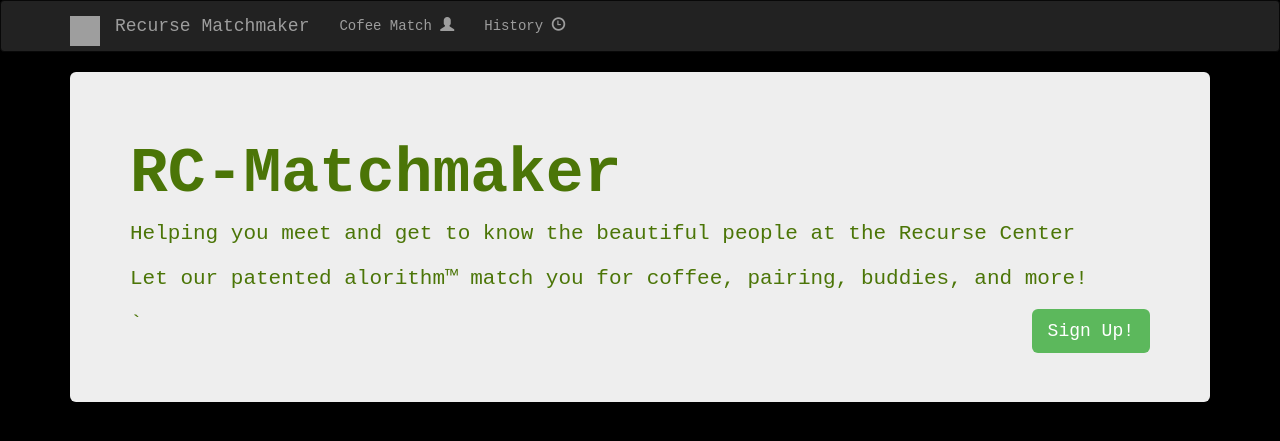
After one commit to aarsenault/rc-matchmaker, a Flask app: template src/templates/home.html in a window 1280 px wide. The commit adds this page. Shown: the top 441 px of the page. Run offline with Flask 2, Linux system fonts and the light colour scheme; the template is opened without the code that fills it, so the values that code supplies are empty; some libraries are stand-ins or nearby versions; grey boxes are pictures that could not be loaded.

Commit message:
refactor and landing page

```diff
--- a/src/app.py
+++ b/src/app.py
@@ -6,11 +6,13 @@ import os
 from flask import Flask, render_template
 from flask_sqlalchemy import SQLAlchemy
 
+from models.models import db
+
 # import matching
 # from users import fetch_users
 # from models import User
-from src.models import matching
-from src.models.users import fetch_users
+from models import matching
+from models.users import fetch_users
 # from src.models.models import User
 
 app = Flask(__name__)
@@ -18,14 +20,19 @@ app = Flask(__name__)
 # APP_SETTINGS picked up from autoenv and .env file
 app.config.from_object(os.environ['APP_SETTINGS'])
 app.config['SQLALCHEMY_TRACK_MODIFICATIONS'] = False
-db = SQLAlchemy(app)
 
 
 # Sanity Checker for env variables
 print( 'Environment configuratino is: {}'.format( os.environ['APP_SETTINGS']) )
 
+
 @app.route('/')
 def index():
+    return  render_template('home.html')
+
+
+@app.route('/matches')
+def show_matches():
     # TODO: redirect to /coffee
 
     # Backend: Create list of "users"
@@ -44,8 +51,8 @@ def index():
                            unmatched_users=unmatched_users)
 
 
-@app.route('/coffee')
-def coffee():
+@app.route('/profile')
+def show_profile():
     return render_template('profile.html')
     # return "Welcome to the Coffee Matchmaker!"
 
--- a/src/config.py
+++ b/src/config.py
@@ -1,6 +1,5 @@
 import os
 basedir = os.path.abspath(os.path.dirname(__file__))
-
 
 class Config(object):
     DEBUG = False
--- a/src/manage.py
+++ b/src/manage.py
@@ -2,7 +2,7 @@ import os
 from flask_script import Manager
 from flask_migrate import Migrate, MigrateCommand
 
-from src.app import app, db
+from app import app, db
 
 
 app.config.from_object(os.environ['APP_SETTINGS'])
--- a/src/models/users.py
+++ b/src/models/users.py
@@ -1,4 +1,4 @@
-from src.common.test_data import users as user_data
+from common.test_data import users as user_data
 
 def _get_hardcoded_users():
     """Return a hardcoded list of users for testing purposes."""
--- a/src/static/css/style.css
+++ b/src/static/css/style.css
@@ -7,21 +7,7 @@ body {
 }
 
 
-h2 {
-    margin-top: 20px;
-    margin-bottom: 5px;
-    color: #4B7507;
-    font-weight: 300;
-}
 
-
-
-
-h1 {
-    text-align: center;
-    text-transform: uppercase;
-    color: #4B7507;
-}
 
 .form-size {
 
--- a/src/templates/base.html
+++ b/src/templates/base.html
@@ -2,7 +2,7 @@
 <html lang="en">
 <head>
     <meta charset="UTF-8">
-    <title> RC Maker </title>
+    <title> RC Match-Maker </title>
 
     {% include 'html_dependencies.html' %}
 
@@ -22,7 +22,7 @@
             </button>
 
             <a class="navbar-brand" href="/" title="Home"> <img src="https://avatars2.githubusercontent.com/u/1085202?v=3&s=200" alt="Recurse Center Logo" style="width:30px;height:30px;"> </a>
-            <a class="navbar-brand" href="/" title="Home"> Recursse Matchmaker </a>
+            <a class="navbar-brand" href="/" title="Home"> Recurse Matchmaker </a>
         </div>
 
 
@@ -31,8 +31,8 @@
 
             <ul class="nav navbar-nav">
 
-                <li><a href="www.google.com"> Cofee Match <span class="glyphicon glyphicon-user"> </span> </a></li>
-                <li><a href="www.google.com"> History <span class="glyphicon glyphicon-time"> </span> </a></li>
+                <li><a href="#"> Cofee Match <span class="glyphicon glyphicon-user"> </span> </a></li>
+                <li><a href="#"> History <span class="glyphicon glyphicon-time"> </span> </a></li>
 
 
             </ul>
--- /dev/null
+++ b/src/templates/home.html
@@ -0,0 +1,14 @@
+{% extends "base.html" %}
+
+{% block content %}
+
+    <div class="jumbotron">
+        <h1> <strong> RC-Matchmaker </strong> </h1>
+        <p> Helping you meet and get to know the beautiful people at the Recurse Center </p>
+        <p> Let our patented alorithm™ match you for coffee, pairing, buddies, and more! </p>
+        <p> <a class="pull-right btn-primary btn-lg btn-success" href="{{ url_for('show_profile') }}" role="button" > Sign Up! </a> </p>
+        <p> `                       </p>
+        <p>                             </p>
+    </div>
+
+{% endblock %}
--- a/src/templates/html_dependencies.html
+++ b/src/templates/html_dependencies.html
@@ -5,13 +5,6 @@
 <link rel="stylesheet" href="{{ url_for('static', filename='css/style.css') }}">
 
 
-
- <!--&lt;!&ndash; HTML5 shim and Respond.js for IE8 support of HTML5 elements and media queries &ndash;&gt;-->
-    <!--&lt;!&ndash; WARNING: Respond.js doesn't work if you view the page via file:// &ndash;&gt;-->
-    <!--&lt;!&ndash;[if lt IE 9]>-->
-<script src="https://oss.maxcdn.com/html5shiv/3.7.3/html5shiv.min.js"></script>
-<script src="https://oss.maxcdn.com/respond/1.4.2/respond.min.js"></script>
-
 <!-- jQuery library -->
 <script src="https://ajax.googleapis.com/ajax/libs/jquery/3.2.0/jquery.min.js"></script>
 
```
Also changed, not shown: src/models/models.py (+11 -1 lines), src/templates/test_coffee.html (+4 -5 lines).
